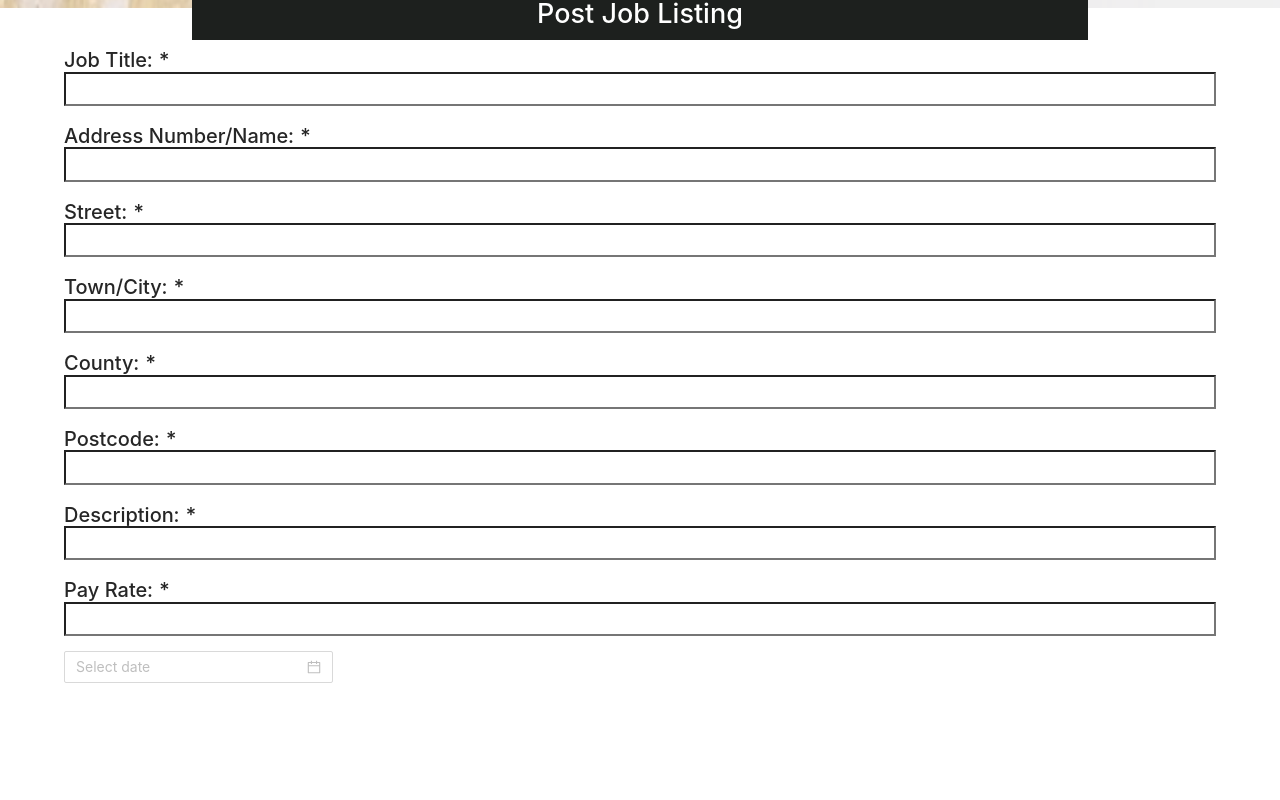
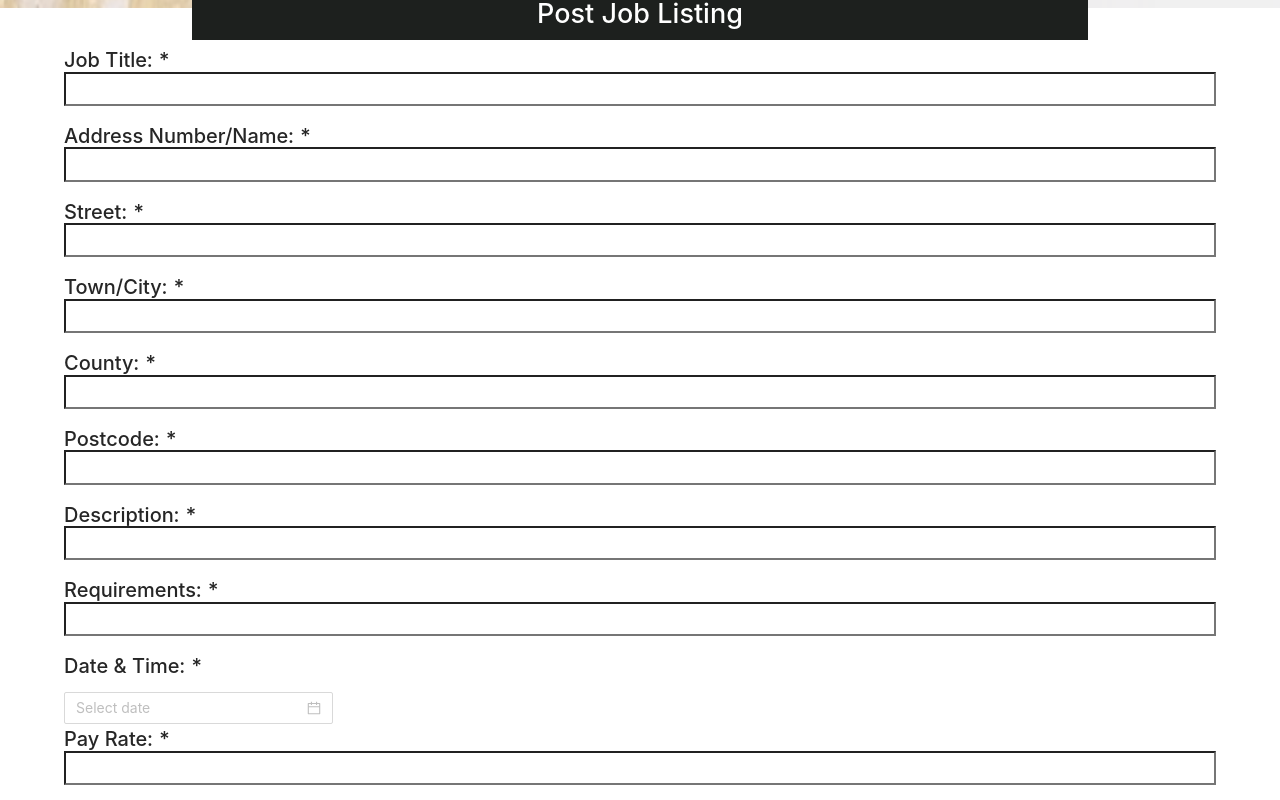
Before and after one commit to SchoolOfCode/final-project-front-end-if-it-ain-t-broke-don-t-six-it, a Next.js app: page /post-job in a window 1280 px wide. Shown: the part 884-1684 px from the top of the page. Before the commit the page ends 1567 px from the top, so only its background shows below. Built offline with nearby package versions, Linux system fonts and the light colour scheme; no server answers.

Commit message:
Time and Date field added

```diff
--- /dev/null
+++ b/components/dnt-field/dnt-field-component.tsx
@@ -0,0 +1,14 @@
+import DnTInputComponent from "../dnt-input/dnt-input-component";
+import FieldHeaderComponent from "../field-header/field-header-component";
+import { DnTField } from "./dnt-field-styled";
+
+function DnTFieldComponent() {
+  return (
+    <DnTField>
+      <FieldHeaderComponent text="Date & Time: *" />
+      <DnTInputComponent />
+    </DnTField>
+  );
+}
+
+export default DnTFieldComponent;
--- /dev/null
+++ b/components/dnt-field/dnt-field-styled.ts
@@ -0,0 +1,3 @@
+import styled from "styled-components";
+
+export const DnTField = styled.div``;
--- a/components/form/form-component.tsx
+++ b/components/form/form-component.tsx
@@ -1,4 +1,4 @@
-import DnTInputComponent from "../dnt-input/dnt-input-component";
+import DnTFieldComponent from "../dnt-field/dnt-field-component";
 import FieldComponent from "../field/field-component";
 import { Form } from "./form-styled";
 
@@ -12,8 +12,9 @@ function FormComponent() {
       <FieldComponent name="County: *" />
       <FieldComponent name="Postcode: *" />
       <FieldComponent name="Description: *" />
+      <FieldComponent name="Requirements: *" />
+      <DnTFieldComponent />
       <FieldComponent name="Pay Rate: *" />
-      <DnTInputComponent />
     </Form>
   );
 }
```
